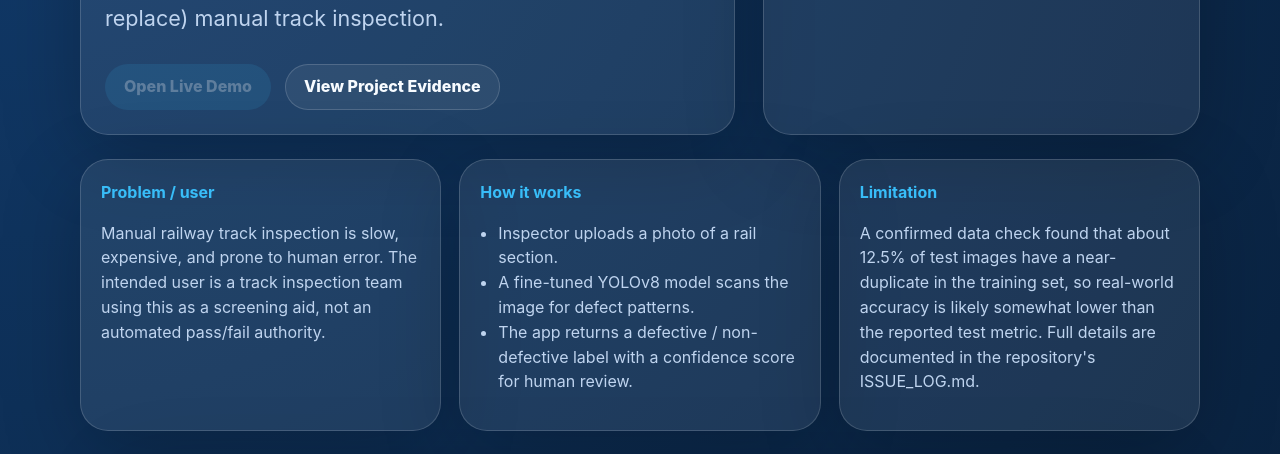
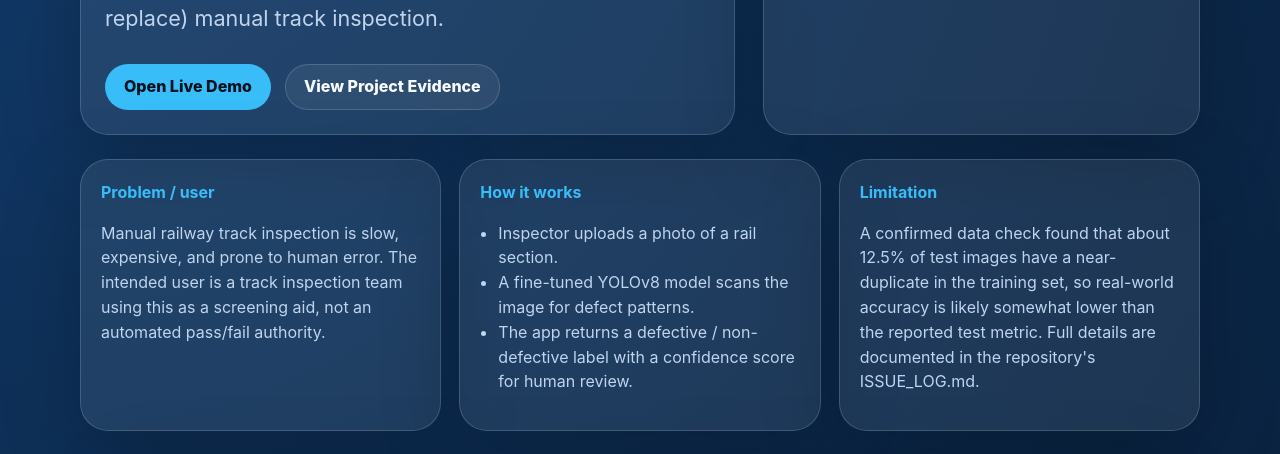
Before and after one commit to boydiysher827704-oss/Diyorbek, a plain HTML site: page index.html in a window 1280 px wide. Shown: the part 308-762 px from the top of the page. Drawn offline with Linux system fonts and the light colour scheme.

```diff
--- a/index.html
+++ b/index.html
@@ -183,7 +183,7 @@
           <a
             class="button primary is-disabled"
             href="#"
-            data-url="{{STREAMLIT_URL}}"
+            data-url="https://diyorbek-ppg2ai9reu6vhpt8wzo6py.streamlit.app/"
             target="_blank"
             rel="noopener noreferrer"
             aria-disabled="true"
```
